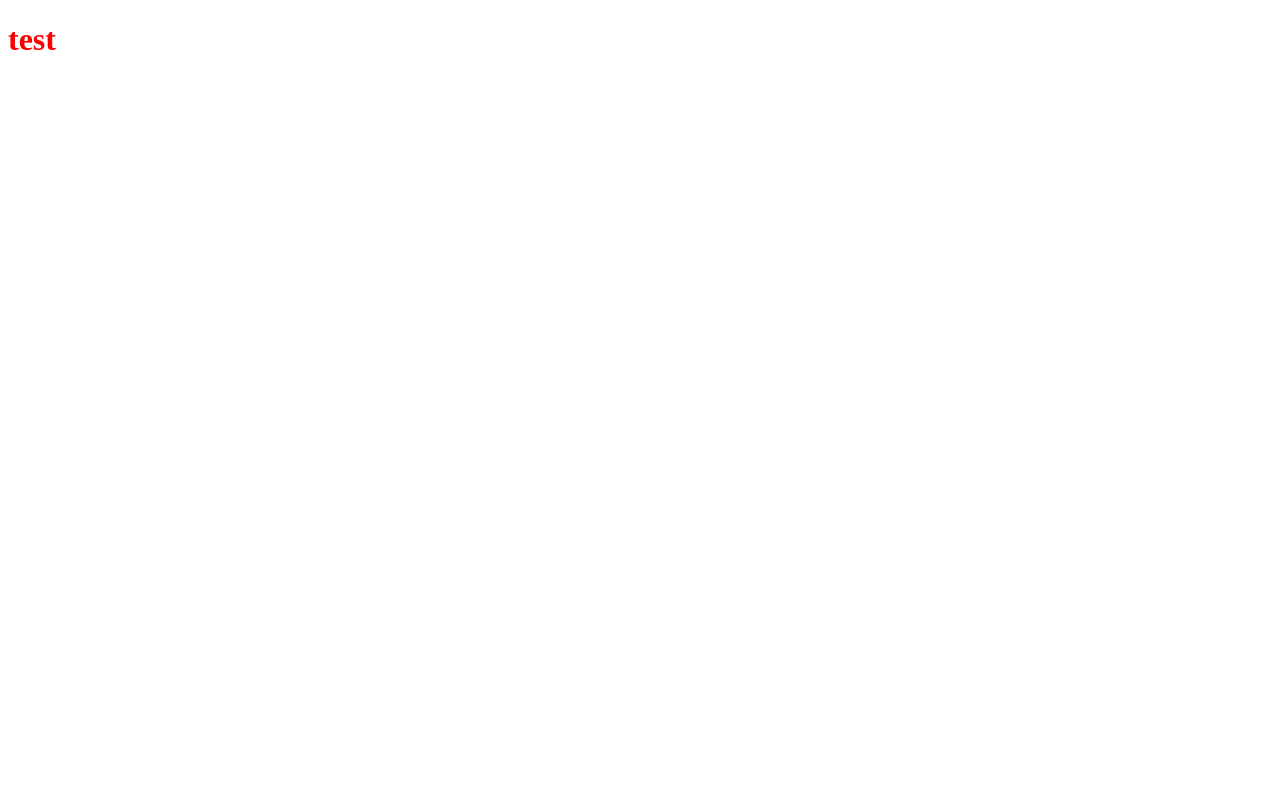
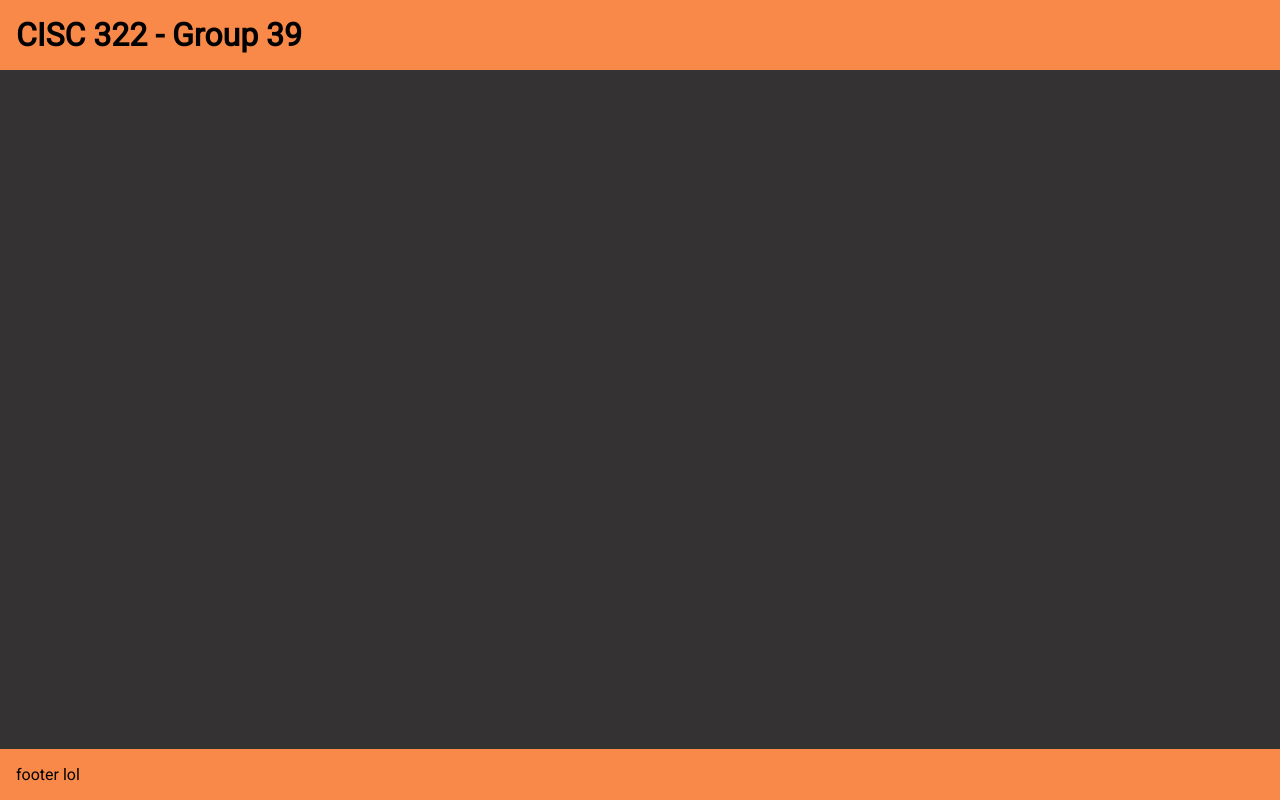
Before and after one commit to Spencercv7/CISC-322-Site, a Svelte app: page / in a window 1280 px wide. Built offline with nearby package versions, Linux system fonts and the light colour scheme.

Commit message:
Added basic site setup, font and semantic base structure.

```diff
--- a/index.html
+++ b/index.html
@@ -3,6 +3,9 @@
   <head>
     <meta charset="UTF-8" />
     <link rel="icon" href="/favicon.ico" />
+    <link rel="preconnect" href="https://fonts.googleapis.com">
+    <link rel="preconnect" href="https://fonts.gstatic.com" crossorigin>
+    <link href="https://fonts.googleapis.com/css2?family=Roboto&display=swap" rel="stylesheet">
     <meta name="viewport" content="width=device-width, initial-scale=1.0" />
     <title>CISC 322 - Group 39</title>
   </head>
--- a/src/App.svelte
+++ b/src/App.svelte
@@ -1,13 +1,48 @@
 <script>
+
+    import Assignment from "./components/Assignment.svelte";
+    import Header from "./components/Header.svelte";
+    import Footer from "./components/Footer.svelte";
 
 </script>
 
-<h1>test</h1>
+
+<Header />
+<section>
+
+</section>
+<Footer />
 
 <style>
 
-  h1 {
-    color: red;
+  /* Root for CSS Variables */
+  :root {
+    --black: #343233;
+    --white: #FFFDFD;
+    --accent: #F98948;
+  }
+
+  /* Reset Browser Defaults */
+  :global(*) {
+    margin: 0;
+    padding: 0;
+    box-sizing: border-box;
+    font-family: 'roboto';
+  }
+
+  /* Site-wide padding */
+  :global(header), :global(footer), :global(section) {
+    padding: 1rem;
+  }
+
+  /* Set app to fill as much space as required with header and footer, rest section */
+  :global(#app) {
+    min-height: 100vh;
+
+    display: grid;
+    grid-template-rows: auto 1fr auto;
+
+    background-color: var(--black);
   }
 
 </style>
--- /dev/null
+++ b/src/components/Assignment.svelte
@@ -0,0 +1,15 @@
+<script>
+
+</script>
+
+<div>
+
+</div>
+
+<style>
+
+    div {
+
+    }
+
+</style>
--- /dev/null
+++ b/src/components/Footer.svelte
@@ -0,0 +1,15 @@
+<footer>
+
+    <p>footer lol</p>
+
+</footer>
+
+<style>
+
+    footer {
+        width: 100%;
+        height: 100%;
+        background-color: var(--accent);
+    }
+
+</style>
--- /dev/null
+++ b/src/components/Header.svelte
@@ -0,0 +1,13 @@
+<header>
+    <h1>
+        CISC 322 - Group 39
+    </h1>
+</header>
+
+<style>
+
+    header {
+        background-color: var(--accent);
+    }
+
+</style>
```
